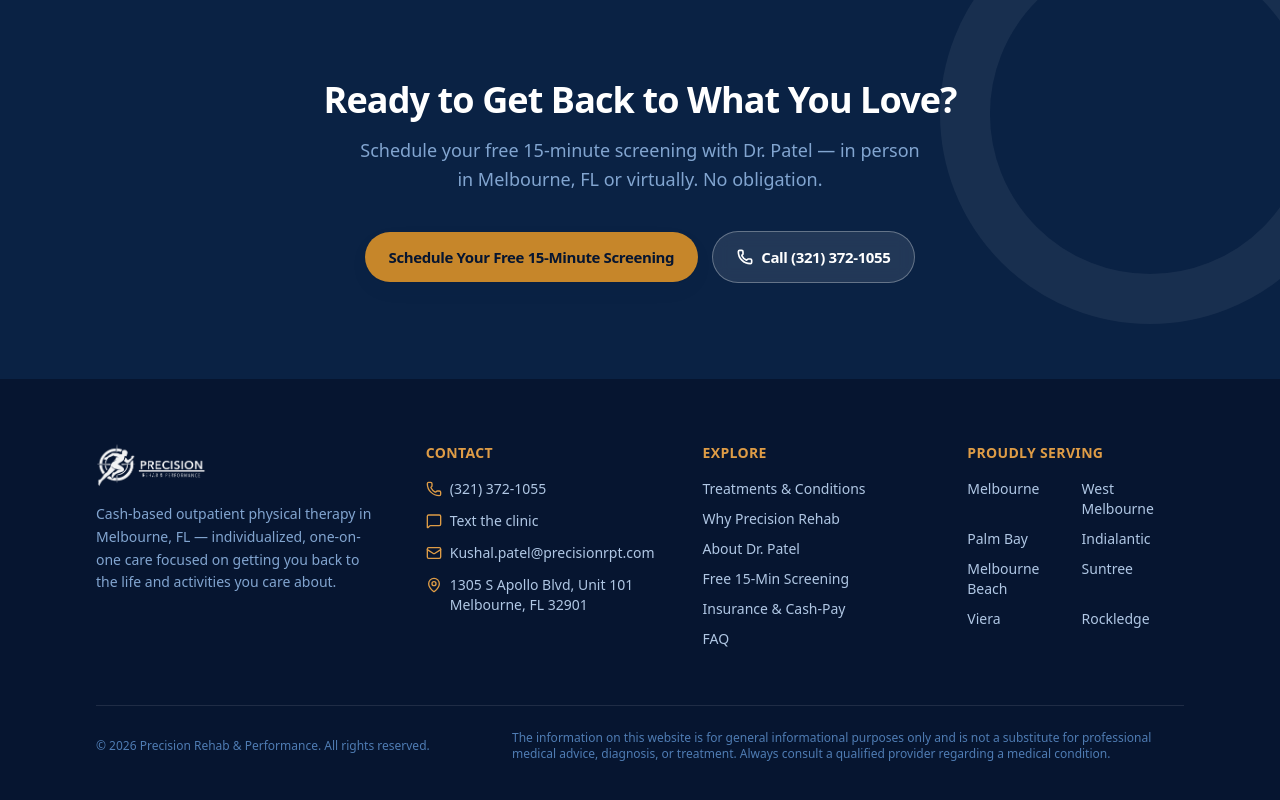
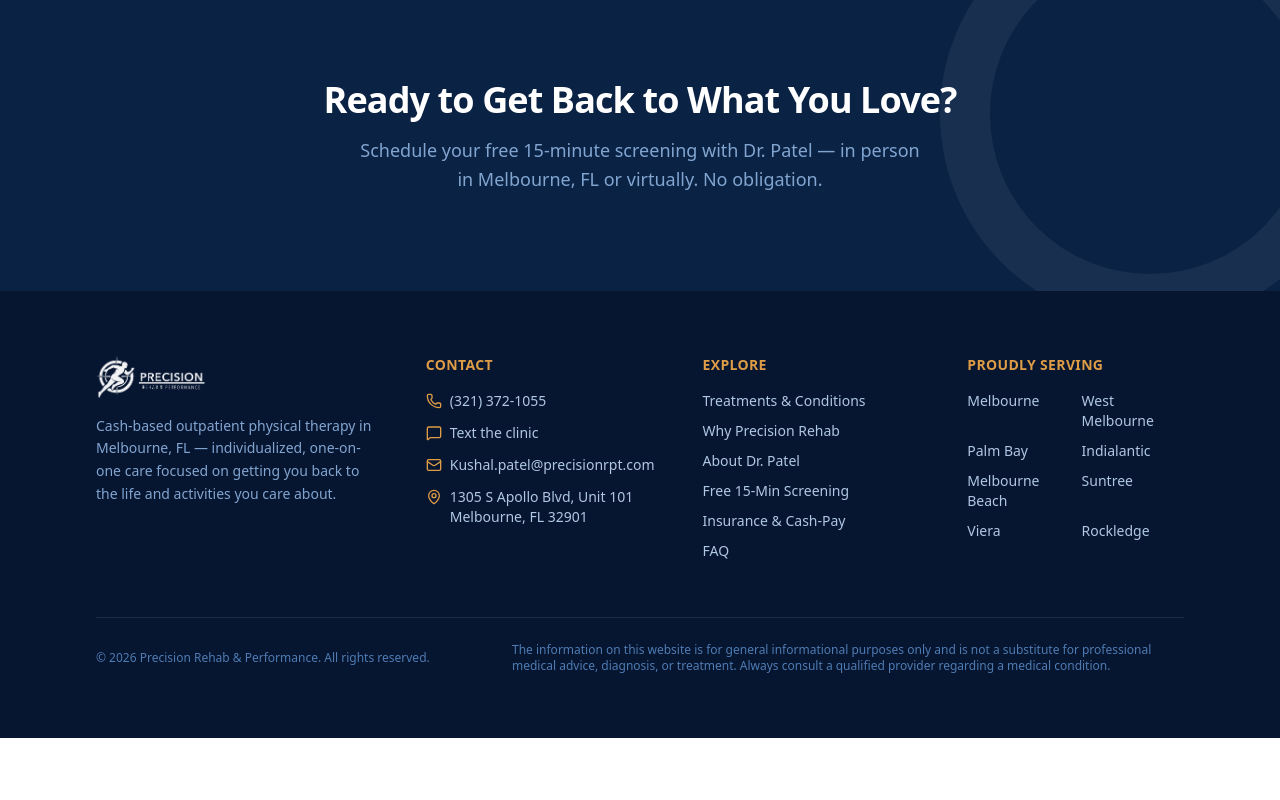
Before and after one commit to thre3labs/Precision-Rehab-Performance, a Next.js app in the folder precision-rehab-phase1_4/precision-rehab/: page / in a window 1280 px wide. Shown: the part 7431-8231 px from the top of the page. After the commit the page ends 8169 px from the top, so only its background shows below. Built offline with nearby package versions, Linux system fonts and the light colour scheme.

Commit message:
Add files via upload

```diff
--- a/precision-rehab-phase1_4/precision-rehab/src/components/sections/FinalCTA.tsx
+++ b/precision-rehab-phase1_4/precision-rehab/src/components/sections/FinalCTA.tsx
@@ -1,7 +1,4 @@
-import { Phone } from "lucide-react";
-import { site } from "@/lib/content";
 import { Container } from "@/components/ui/Container";
-import { Button } from "@/components/ui/Button";
 
 export function FinalCTA() {
   return (
@@ -17,19 +14,6 @@
           Schedule your free 15-minute screening with Dr. Patel — in person
           in Melbourne, FL or virtually. No obligation.
         </p>
-        <div className="mt-9 flex flex-col items-center justify-center gap-3.5 sm:flex-row">
-          <Button href="#screening" variant="primary" className="text-base">
-            Schedule Your Free 15-Minute Screening
-          </Button>
-          <Button
-            href={site.phoneHref}
-            variant="ghost"
-            icon={<Phone className="h-4 w-4" strokeWidth={2.5} />}
-            className="text-base"
-          >
-            Call {site.phoneDisplay}
-          </Button>
-        </div>
       </Container>
     </section>
   );
```
